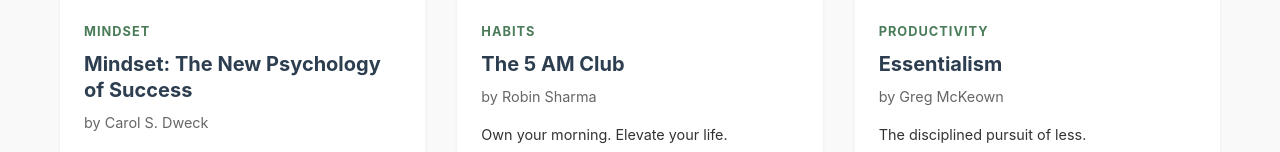
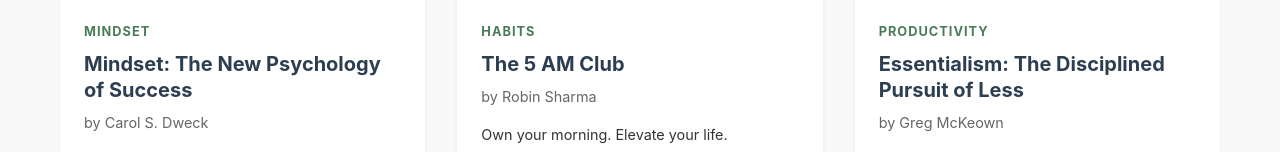
Before and after one commit to MingqianDev/WIEEE-Code-QuQ, a React (Vite) app: page / in a window 1280 px wide. Shown: the part 1292-1444 px from the top of the page. Built offline with nearby package versions, Linux system fonts and the light colour scheme.

Commit message:
Refactor the code, bug fix

```diff
--- a/src/data/books.js
+++ b/src/data/books.js
@@ -22,7 +22,7 @@
         title: "Deep Work",
         author: "Cal Newport",
         category: "Productivity",
-        coverUrl: "https://m.media-amazon.com/images/I/71QTY2ZTduL._AC_UF1000,1000_QL80_.jpg",
+        coverUrl: "https://m.media-amazon.com/images/I/91nujEwIpYL._SL1500_.jpg",
         description: "Rules for focused success in a distracted world.",
         growthFactor: "Focus without distraction."
     },
@@ -31,7 +31,7 @@
         title: "Mindset: The New Psychology of Success",
         author: "Carol S. Dweck",
         category: "Mindset",
-        coverUrl: "https://m.media-amazon.com/images/I/71O04t8G1yL._AC_UF1000,1000_QL80_.jpg",
+        coverUrl: "https://m.media-amazon.com/images/I/71h937MExWL._SL1500_.jpg",
         description: "The power of our mindset to influence our success in every area of life.",
         growthFactor: "Fixed vs. Growth Mindset."
     },
@@ -40,16 +40,16 @@
         title: "The 5 AM Club",
         author: "Robin Sharma",
         category: "Habits",
-        coverUrl: "https://m.media-amazon.com/images/I/71KggH5Hn4L._AC_UF1000,1000_QL80_.jpg",
+        coverUrl: "https://m.media-amazon.com/images/I/61Av4S46owL._SL1500_.jpg",
         description: "Own your morning. Elevate your life.",
         growthFactor: "Morning routine mastery."
     },
     {
         id: 6,
-        title: "Essentialism",
+        title: "Essentialism: The Disciplined Pursuit of Less",
         author: "Greg McKeown",
         category: "Productivity",
-        coverUrl: "https://m.media-amazon.com/images/I/71eijZgKrcL._AC_UF1000,1000_QL80_.jpg",
+        coverUrl: "https://m.media-amazon.com/images/I/61QfKSGnwEL._SL1200_.jpg",
         description: "The disciplined pursuit of less.",
         growthFactor: "Doing the right things."
     }
--- a/src/index.css
+++ b/src/index.css
@@ -248,14 +248,6 @@
   margin-bottom: 1rem;
 }
 
-background-color: var(--color-white);
-box-shadow: var(--shadow-sm);
-padding: 1rem 0;
-position: sticky;
-top: 0;
-z-index: 100;
-}
-
 .navbar-content {
   display: flex;
   justify-content: space-between;
--- a/src/pages/Home.jsx
+++ b/src/pages/Home.jsx
@@ -1,5 +1,4 @@
 import React, { useState } from 'react';
-import Navbar from '../components/Navbar';
 import BookCard from '../components/BookCard';
 import { books } from '../data/books';
 
```
